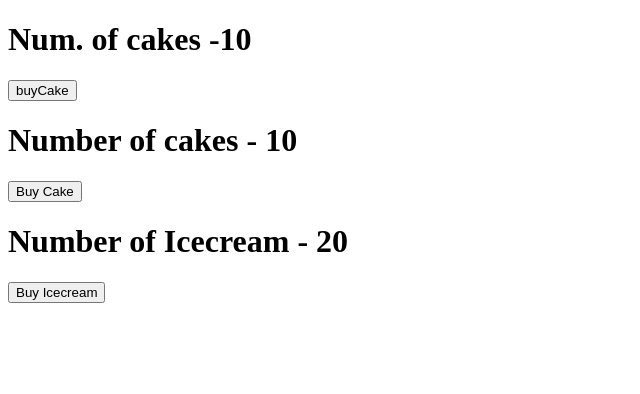
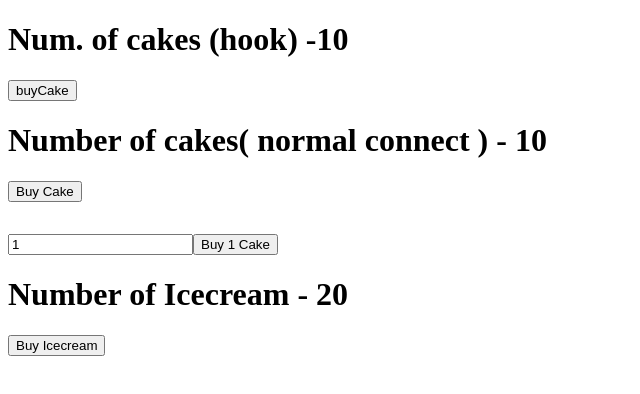
Before and after one commit to Balamanikandan32/Redux, a React (Create React App) app: page / in a window 1280 px wide. Shown: the top 394 px of the page, without its empty margins (0-640 px from the left). Built offline with nearby package versions, Linux system fonts and the light colour scheme.

Commit message:
React redux action payload

```diff
--- a/src/App.js
+++ b/src/App.js
@@ -3,6 +3,7 @@ import {Provider} from "react-redux";
 import store from "./components/Redux/Store"
 import HookContainer from "./components/HookConatiner"
 import IceCream from "./components/IceCream"
+import CakeContainer from "./components/CakeContainer";
 
 function App() {
   return (
@@ -10,6 +11,7 @@ function App() {
       <div className="App">
         <HookContainer />
         <Cake />
+        <CakeContainer />
         <IceCream />
       </div>
     </Provider>
--- a/src/components/Cake.js
+++ b/src/components/Cake.js
@@ -4,7 +4,7 @@ import buyCake from "./Redux/Cakes/CakeAction";
 const Cake = (props) => {
     return (
         <div>
-            <h1>Number of cakes - {props.numOfCakes}</h1>
+            <h1>Number of cakes( normal connect ) - {props.numOfCakes}</h1>
             <button onClick={props.buyCake}>Buy Cake</button>
         </div>
     )
--- /dev/null
+++ b/src/components/CakeContainer.js
@@ -0,0 +1,25 @@
+import { connect } from "react-redux";
+import buyCake from "./Redux/Cakes/CakeAction";
+import { useState } from "react";
+
+const CakeConatiner = (props) => {
+    const [number,setNumber] = useState(1)
+    return (
+        <div style={{marginTop: "2rem"}}>
+            <input name = "cakecontainer" value ={number} onChange={(event) => setNumber(event?.target?.value)} />
+            <button onClick={() => props.buyCake(number)}>Buy {number} Cake</button>
+        </div>
+    )
+}
+
+const mapStateToProps = state => {
+    return {
+        numOfCakes : state.cake.numOfCakes
+    }
+}
+const mapDispatchToProps = dispatch => {
+    return {
+        buyCake : (number) => dispatch(buyCake(number))
+    }
+}
+export default connect(mapStateToProps,mapDispatchToProps)(CakeConatiner);
--- a/src/components/HookConatiner.js
+++ b/src/components/HookConatiner.js
@@ -6,7 +6,7 @@ const HookContainer = () => {
     const dispatch = useDispatch()
     return (
         <div>
-            <h1>Num. of cakes -{numOfCakes}</h1>
+            <h1>Num. of cakes (hook) -{numOfCakes}</h1>
             <button onClick={()=> dispatch(buyCake())}>buyCake</button>
         </div>
     )
--- a/src/components/Redux/Cakes/CakeAction.js
+++ b/src/components/Redux/Cakes/CakeAction.js
@@ -1,8 +1,9 @@
 import { BUY_CAKE } from "./CakeType"
 
-const buyCake = () => {
+const buyCake = (cake = 1) => {
     return {
-        type : BUY_CAKE
+        type : BUY_CAKE,
+        payload: cake
     }
 }
 
--- a/src/components/Redux/Cakes/CakeReducer.js
+++ b/src/components/Redux/Cakes/CakeReducer.js
@@ -9,7 +9,7 @@ const CakeReducer = (state = initialState, action) => {
     case BUY_CAKE:
       return {
         ...state,
-        numOfCakes: state.numOfCakes - 1,
+        numOfCakes: state.numOfCakes - action.payload,
       };
     default:
       return state;
```
